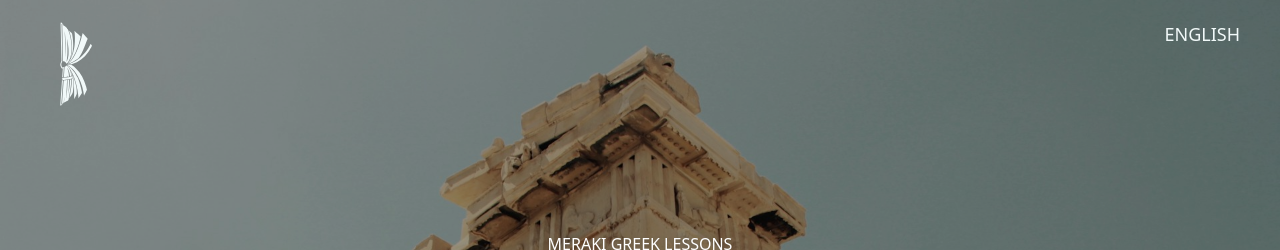
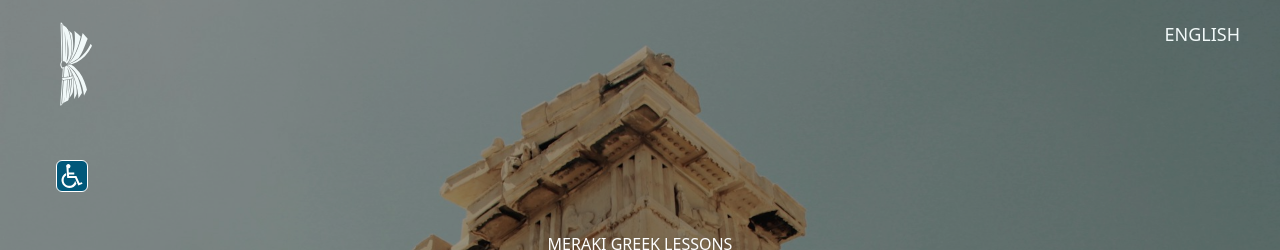
Before and after one commit to nekmichalakis/merakigreeklessons, a React (Vite) app: page / in a window 1280 px wide. Shown: the top 250 px of the page. Built offline with nearby package versions, Linux system fonts and the light colour scheme.

Commit message:
feat: accessible sign

```diff
--- a/src/App.tsx
+++ b/src/App.tsx
@@ -11,12 +11,14 @@ import Contact from '@/components/custom/Contact.tsx';
 import Info from '@/components/custom/Info.tsx';
 import { useState } from 'react';
 import { Toaster } from '@/components/ui/sonner.tsx';
+import AccessibleSign from '@/components/custom/AccessibleSign.tsx';
 
 export default function App() {
   const [selectedOption, setSelectedOption] = useState('');
   return (
     <div className="min-h-screen w-screen overflow-x-hidden bg-background text-foreground">
       <Logo />
+      <AccessibleSign />
       <ChangeLanguageButton />
       <Header setSelectedOption={setSelectedOption} />
 
--- /dev/null
+++ b/src/assets/wheelchairSvg.tsx
@@ -0,0 +1,26 @@
+import { type SVGProps } from 'react';
+const WheelchairSvg = (props: SVGProps<SVGSVGElement>) => (
+  <svg
+    xmlns="http://www.w3.org/2000/svg"
+    xmlSpace="preserve"
+    width="24"
+    height="24"
+    viewBox="0 0 483 551"
+    overflow="visible"
+    {...props}
+  >
+    <path
+      fillRule="evenodd"
+      fill="currentColor"
+      d="M161.988 98.124c24.963-2.305 44.358-23.811 44.358-48.966C206.346 22.083 184.263 0 157.187 0S108.03 22.083 108.03 49.158c0 8.257 2.304 16.706 6.145 23.81l17.515 246.468 180.397.048 73.991 173.366 97.145-38.098-15.043-35.82-54.367 19.625-71.59-165.28-167.73 1.126-2.303-31.213 121.423.049v-46.183l-126.054-.05-5.57-98.882z"
+      clipRule="evenodd"
+    />
+    <path
+      fillRule="evenodd"
+      fill="currentColor"
+      d="M343.42 451.59c-30.447 60.188-94.175 99.84-162.15 99.84C81.43 551.43 0 470.002 0 370.162c0-70.1 42.485-135.244 105.882-164.121l4.102 53.538c-37.497 23.628-60.612 66.262-60.612 110.95 0 72.427 59.071 131.497 131.497 131.497 66.262 0 122.765-50.851 130.47-116.087l32.08 65.653z"
+      clipRule="evenodd"
+    />
+  </svg>
+);
+export default WheelchairSvg;
--- /dev/null
+++ b/src/components/custom/AccessibleSign.tsx
@@ -0,0 +1,11 @@
+import WheelchairSvg from '@/assets/wheelchairSvg.tsx';
+
+const AccessibleSign = () => {
+  return (
+    <div className="cursor-pointer fixed top-6 md:top-40 left-6 md:left-14 z-50 flex items-center justify-center size-8 bg-chart-3 rounded-sm border-white border-1">
+      <WheelchairSvg className={'text-white size-6'} />
+    </div>
+  );
+};
+
+export default AccessibleSign;
```
